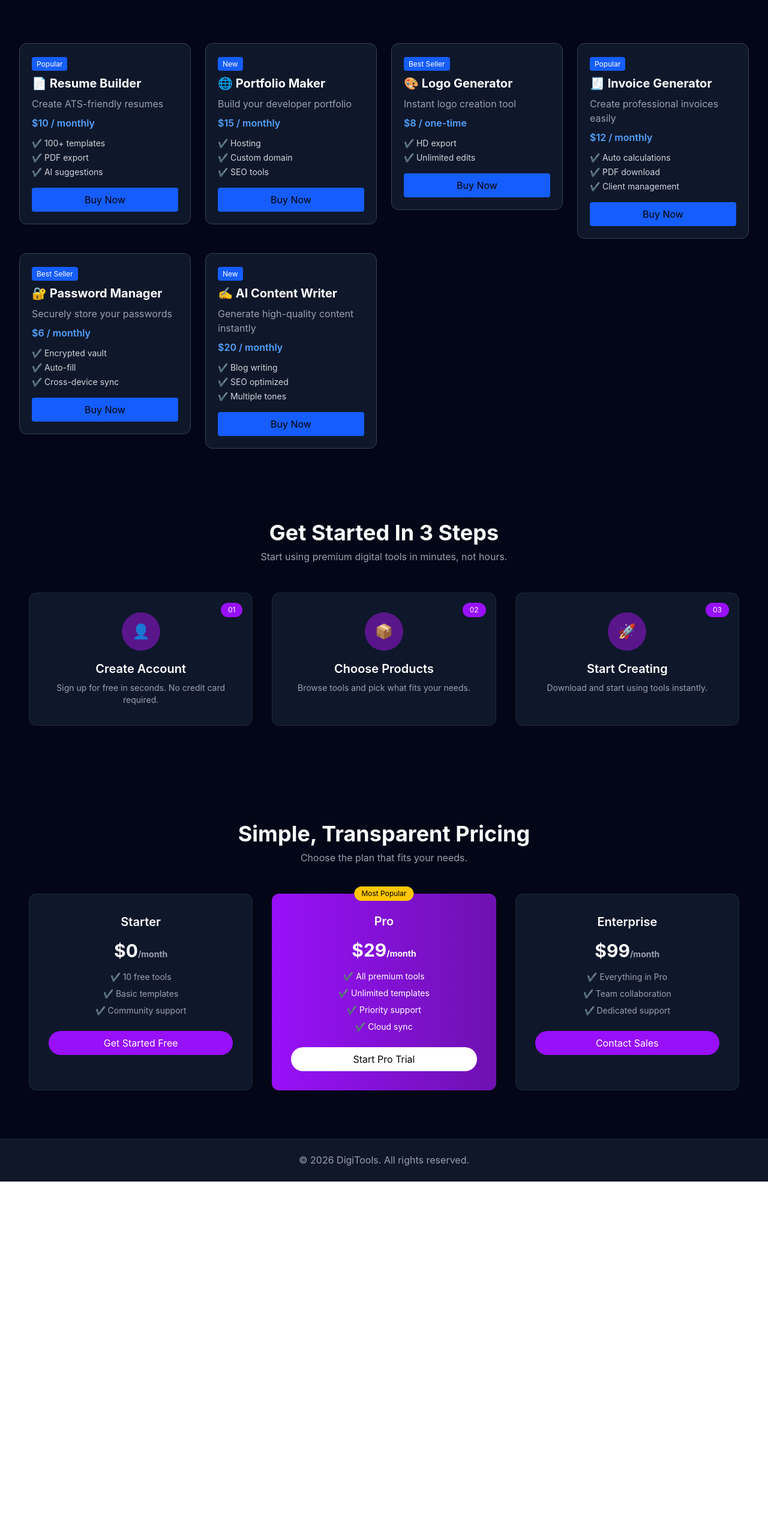
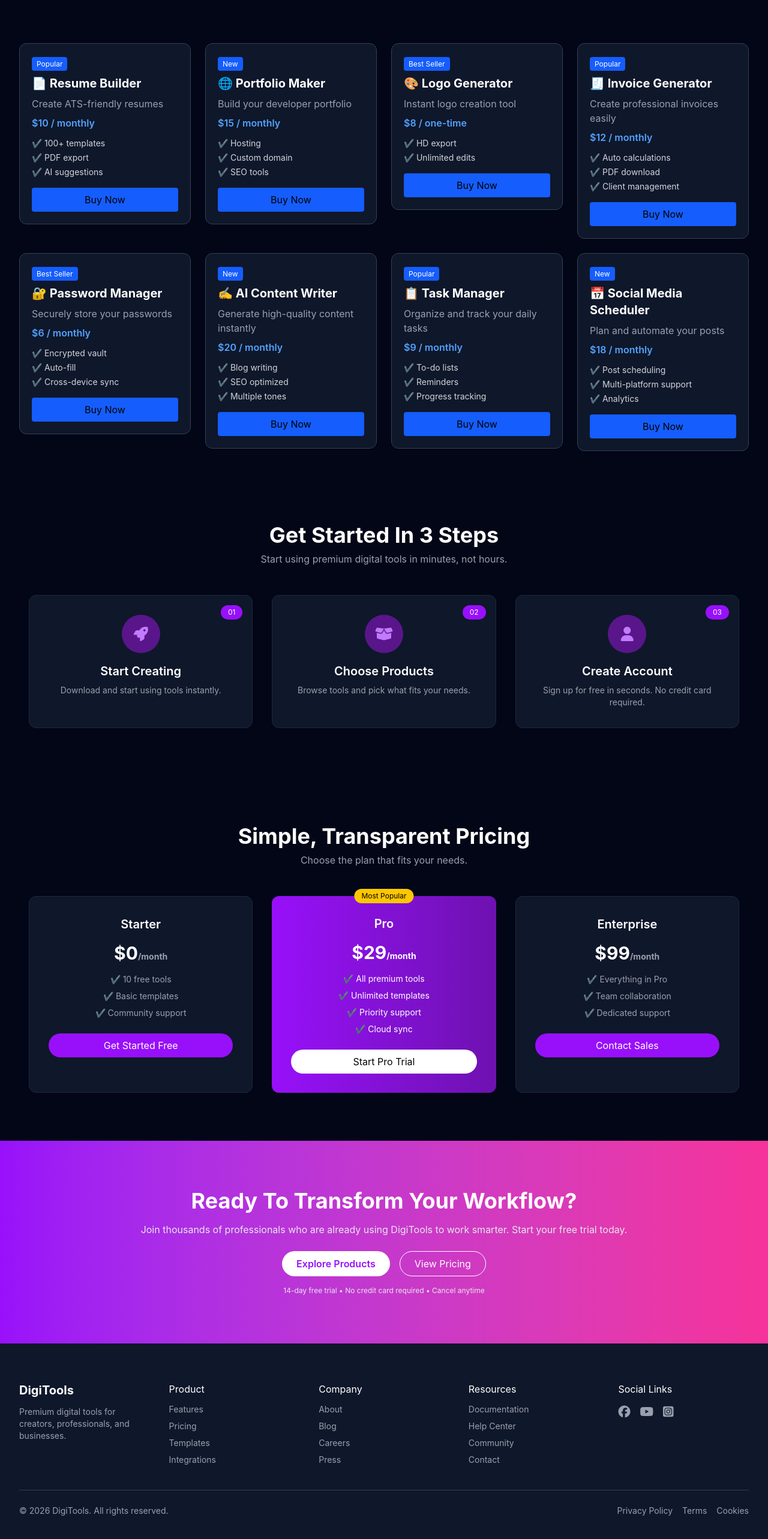
Before and after one commit to eshtiak23/Assinment-6-DigiTools-Platform, a React (Vite) app: page / in a window 1280 px wide. Shown: the part 1002-3568 px from the top of the page at 60% size. Before the commit the page ends 2972 px from the top, so only its background shows below. Built offline with nearby package versions, Linux system fonts and the light colour scheme.

Commit message:
Added Footer & Fixed Icons

```diff
--- a/index.html
+++ b/index.html
@@ -5,6 +5,7 @@
     <link rel="icon" type="image/svg+xml" href="/favicon.svg" />
     <meta name="viewport" content="width=device-width, initial-scale=1.0" />
     <title>a6-digital-tools</title>
+    <link rel="stylesheet" href="https://cdnjs.cloudflare.com/ajax/libs/font-awesome/6.5.0/css/all.min.css" />
   </head>
   <body>
     <div id="root"></div>
--- a/src/App.jsx
+++ b/src/App.jsx
@@ -10,6 +10,7 @@
 import Steps from "./components/Steps";
 import Pricing from "./components/Pricing";
 import Footer from "./components/Footer";
+import CTA from "./components/CTA";
 
 
 // Toast
@@ -77,6 +78,7 @@
        {/* Extra Sections */}
       <Steps />
       <Pricing />
+      <CTA />
       <Footer />
 
 
--- /dev/null
+++ b/src/components/CTA.jsx
@@ -0,0 +1,32 @@
+const CTA = () => {
+  return (
+    <div className="px-6 py-20 text-center text-white bg-gradient-to-r from-purple-600 to-pink-500">
+
+      <h2 className="mb-4 text-3xl font-bold md:text-4xl">
+        Ready To Transform Your Workflow?
+      </h2>
+
+      <p className="mb-6 text-sm text-gray-200 md:text-base">
+        Join thousands of professionals who are already using DigiTools to work smarter.
+        Start your free trial today.
+      </p>
+
+      <div className="flex justify-center gap-4 mb-4">
+        <button className="px-6 py-2 font-semibold text-purple-600 bg-white rounded-full">
+          Explore Products
+        </button>
+
+        <button className="px-6 py-2 border border-white rounded-full">
+          View Pricing
+        </button>
+      </div>
+
+      <p className="text-xs text-gray-200">
+        14-day free trial • No credit card required • Cancel anytime
+      </p>
+
+    </div>
+  );
+};
+
+export default CTA;
--- a/src/components/Footer.jsx
+++ b/src/components/Footer.jsx
@@ -1,7 +1,89 @@
 const Footer = () => {
   return (
-    <div className="py-6 text-center text-gray-400 bg-gray-900">
-      <p>© 2026 DigiTools. All rights reserved.</p>
+    <div className="bg-[#0F172A] text-gray-400 px-8 py-16">
+
+      <div className="grid grid-cols-1 gap-8 md:grid-cols-5">
+
+        {/* Brand SEction */}
+        <div>
+          <h2 className="mb-3 text-xl font-bold text-white">DigiTools</h2>
+          <p className="text-sm">
+            Premium digital tools for creators, professionals, and businesses.
+          </p>
+        </div>
+
+
+        <div>
+          <h3 className="mb-3 text-white">Product</h3>
+          <ul className="space-y-2 text-sm">
+            <li>Features</li>
+            <li>Pricing</li>
+            <li>Templates</li>
+            <li>Integrations</li>
+          </ul>
+        </div>
+
+        <div>
+          <h3 className="mb-3 text-white">Company</h3>
+          <ul className="space-y-2 text-sm">
+            <li>About</li>
+            <li>Blog</li>
+            <li>Careers</li>
+            <li>Press</li>
+          </ul>
+        </div>
+
+        {/* Resources Section  */}
+        <div>
+          <h3 className="mb-3 text-white">Resources</h3>
+          <ul className="space-y-2 text-sm">
+            <li>Documentation</li>
+            <li>Help Center</li>
+            <li>Community</li>
+            <li>Contact</li>
+          </ul>
+        </div>
+
+       {/* Social Menu Sect */}
+<div>
+  <h3 className="mb-3 text-white">Social Links</h3>
+
+  <div className="flex gap-4 text-xl">
+
+    {/* FB */}
+
+    <a href="#" className="transition hover:text-blue-500">
+      <i className="fa-brands fa-facebook"></i>
+    </a>
+
+    {/* Y-Tube */}
+
+    <a href="#" className="transition hover:text-red-500">
+      <i className="fa-brands fa-youtube"></i>
+    </a>
+
+    {/* Insta */}
+
+    <a href="#" className="transition hover:text-pink-500">
+      <i className="fa-brands fa-square-instagram"></i>
+    </a>
+
+  </div>
+</div>
+
+      </div>
+
+
+      <div className="flex flex-col justify-between pt-6 mt-10 text-sm border-t border-gray-700 md:flex-row">
+        <p>© 2026 DigiTools. All rights reserved.</p>
+
+        <div className="flex gap-4 mt-2 md:mt-0">
+          <span>Privacy Policy</span>
+          <span>Terms</span>
+          <span>Cookies</span>
+        </div>
+      </div>
+
     </div>
   );
 };
--- a/src/components/Steps.jsx
+++ b/src/components/Steps.jsx
@@ -2,7 +2,8 @@
   return (
     <div className="bg-[#020617] text-white px-6 md:px-12 py-20 text-center">
 
-      {/* Title */}
+      {/* Title Section */}
+
       <h2 className="text-3xl font-bold md:text-4xl">
         Get Started In 3 Steps
       </h2>
@@ -10,18 +11,55 @@
         Start using premium digital tools in minutes, not hours.
       </p>
 
+
       {/* Cards */}
+
       <div className="grid grid-cols-1 gap-8 md:grid-cols-3">
 
         {/* Step 1 */}
         <div className="relative bg-[#0F172A] p-8 rounded-xl border border-gray-800 hover:border-purple-500 transition">
 
+          <span className="absolute px-3 py-1 text-xs bg-purple-600 rounded-full top-4 right-4"> 01</span>
+
+          <div className="flex items-center justify-center w-16 h-16 mx-auto mb-4 text-2xl text-purple-400 bg-purple-900 rounded-full">
+            <i className="fa-solid fa-rocket"></i>
+          </div>
+
+          <h3 className="text-xl font-semibold">Start Creating</h3>
+          <p className="mt-2 text-sm text-gray-400">
+            Download and start using tools instantly.
+          </p>
+        </div>
+
+
+        {/* Step 2 */}
+
+        <div className="relative bg-[#0F172A] p-8 rounded-xl border border-gray-800 hover:border-purple-500 transition">
+
           <span className="absolute px-3 py-1 text-xs bg-purple-600 rounded-full top-4 right-4">
-            01
+            02
           </span>
 
           <div className="flex items-center justify-center w-16 h-16 mx-auto mb-4 text-2xl text-purple-400 bg-purple-900 rounded-full">
-            👤
+            <i className="fa-solid fa-box-open"></i>
+          </div>
+
+          <h3 className="text-xl font-semibold">Choose Products</h3>
+          <p className="mt-2 text-sm text-gray-400">
+            Browse tools and pick what fits your needs.
+          </p>
+        </div>
+
+        {/* Stepa 3 */}
+
+          <div className="relative bg-[#0F172A] p-8 rounded-xl border border-gray-800 hover:border-purple-500 transition">
+
+          <span className="absolute px-3 py-1 text-xs bg-purple-600 rounded-full top-4 right-4">
+            03
+          </span>
+
+          <div className="flex items-center justify-center w-16 h-16 mx-auto mb-4 text-2xl text-purple-400 bg-purple-900 rounded-full">
+            <i className="fa-solid fa-user"></i>
           </div>
 
           <h3 className="text-xl font-semibold">Create Account</h3>
@@ -30,39 +68,7 @@
           </p>
         </div>
 
-        {/* Step 2 */}
-        <div className="relative bg-[#0F172A] p-8 rounded-xl border border-gray-800 hover:border-purple-500 transition">
 
-          <span className="absolute px-3 py-1 text-xs bg-purple-600 rounded-full top-4 right-4">
-            02
-          </span>
-
-          <div className="flex items-center justify-center w-16 h-16 mx-auto mb-4 text-2xl text-purple-400 bg-purple-900 rounded-full">
-            📦
-          </div>
-
-          <h3 className="text-xl font-semibold">Choose Products</h3>
-          <p className="mt-2 text-sm text-gray-400">
-            Browse tools and pick what fits your needs.
-          </p>
-        </div>
-
-        {/* Step 3 */}
-        <div className="relative bg-[#0F172A] p-8 rounded-xl border border-gray-800 hover:border-purple-500 transition">
-
-          <span className="absolute px-3 py-1 text-xs bg-purple-600 rounded-full top-4 right-4">
-            03
-          </span>
-
-          <div className="flex items-center justify-center w-16 h-16 mx-auto mb-4 text-2xl text-purple-400 bg-purple-900 rounded-full">
-            🚀
-          </div>
-
-          <h3 className="text-xl font-semibold">Start Creating</h3>
-          <p className="mt-2 text-sm text-gray-400">
-            Download and start using tools instantly.
-          </p>
-        </div>
 
       </div>
     </div>
--- a/src/data/products.json
+++ b/src/data/products.json
@@ -58,5 +58,27 @@
     "tagType": "New",
     "features": ["Blog writing", "SEO optimized", "Multiple tones"],
     "icon": "✍️"
+  },
+
+  {
+    "id": 7,
+    "name": "Task Manager",
+    "description": "Organize and track your daily tasks",
+    "price": 9,
+    "period": "monthly",
+    "tagType": "Popular",
+    "features": ["To-do lists", "Reminders", "Progress tracking"],
+    "icon": "📋"
+  },
+  {
+    "id": 8,
+    "name": "Social Media Scheduler",
+    "description": "Plan and automate your posts",
+    "price": 18,
+    "period": "monthly",
+    "tagType": "New",
+    "features": ["Post scheduling", "Multi-platform support", "Analytics"],
+    "icon": "📅"
   }
+
 ]
```
Also changed, not shown: src/components/Pricing.jsx (+9 -5 lines).
